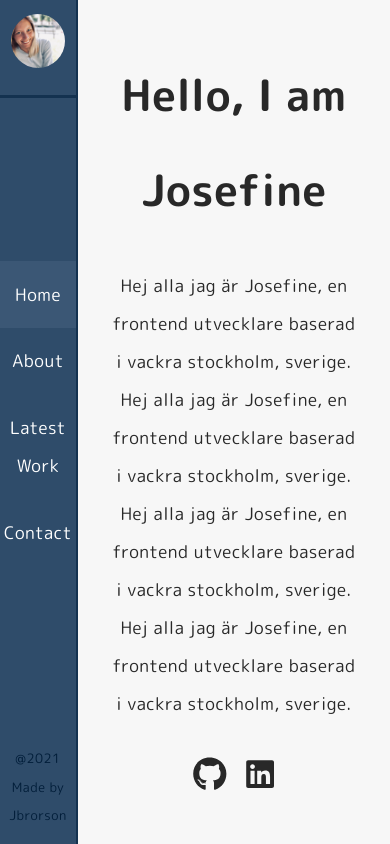
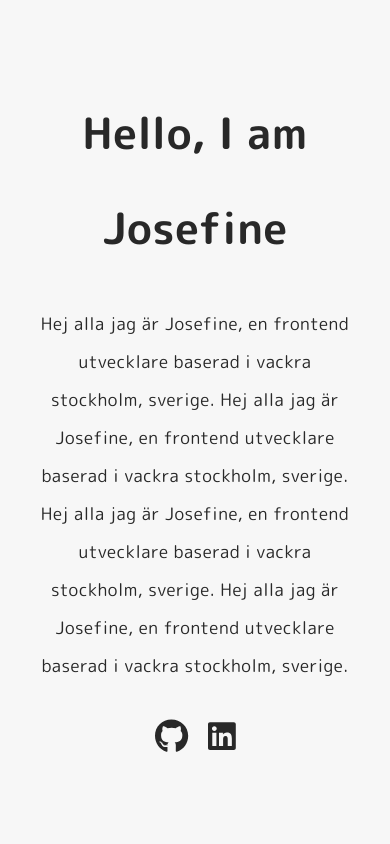
Before and after one commit to jbrorson/exwork, a React (Create React App) app: page / in a window 390 px wide. Built offline with nearby package versions, Linux system fonts and the light colour scheme.

Commit message:
Media Query

```diff
--- a/src/App.scss
+++ b/src/App.scss
@@ -39,4 +39,7 @@ span {
   h3{
       font-size: 70%;
   }
+  span{
+    font-size: 70%;
+  }
 }
--- a/src/styles/_layout.scss
+++ b/src/styles/_layout.scss
@@ -7,7 +7,11 @@
     border-right: 2px solid #143250;
     z-index: 2;
     color: #fff;
+    @media screen and (max-width: 1000px){
+      transform: translateX(-100%);
+    }
   }
+
 
   .main-content{
     width: 80%;
@@ -18,6 +22,16 @@
     position: relative;
     .content{
       margin: 5rem 15rem;
+      @media screen and (max-width: 1000px){
+        margin: 2rem 8rem;
+      }
+      @media screen and (max-width: 411px){
+        margin: 2rem 3rem;
+      }
+    }
+    @media screen and (max-width: 1000px){
+      width: 100%;
+      margin: 0;
     }
   }
 }
--- a/src/styles/_title.scss
+++ b/src/styles/_title.scss
@@ -31,6 +31,8 @@
     left: 0;
     font-size: 5rem;
     opacity: 0.07;
-
+    // @media screen and (max-width: 411px){
+    //   font-size: 3rem;
+    // }
   }
 }
```
